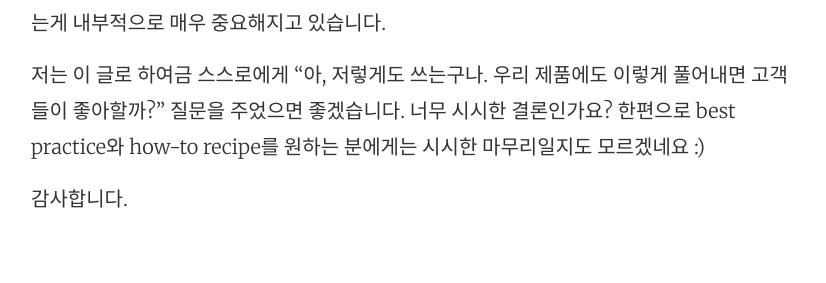
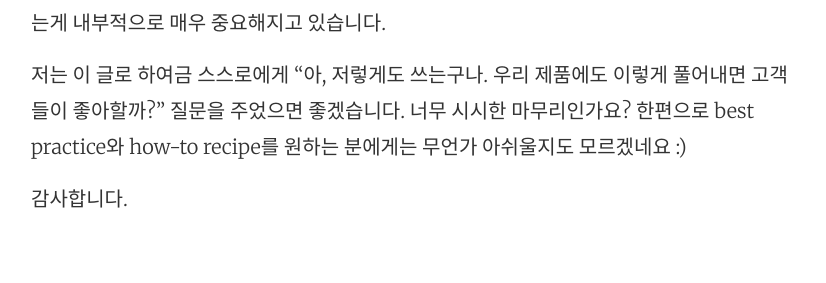
Before and after one commit to mintpresso/mintpresso.github.io, a Jekyll site: the page built from _posts/2016-07-09-changelogs-in-zari.markdown, in a window 1280 px wide and 900 px high, scrolled down 10592 px. Shown: the part 198-481 px from the top of the window, without its empty margins (225-1051 px from the left). Built offline with Jekyll 4.4.1, drawn with Linux system fonts in a browser that asks for light colours.

Commit message:
Post update: 변경내역 남기기 (Changelogs in ZARI)

```diff
--- a/_posts/2016-07-09-changelogs-in-zari.markdown
+++ b/_posts/2016-07-09-changelogs-in-zari.markdown
@@ -186,7 +186,7 @@ history reservation status created: %s이(가) %s
 
 작년까지만 해도 자리 개발팀 지표는 **속도**에 있었습니다. 2016년에 들어오면서 **성장하는 개발팀**으로 초점을 두어 지금은 매일/매주/매월/매년 같이 반복하는 요구사항분석/기획/디자인/개발/피드백까지 최대한 고객으로부터 더 많이 배우고 깨달을 수 있는 구조를 중요시하고 있습니다. 타율/성공률을 높이기 위해 부단히 노력하고 있구요. 그만큼 성공사례와 실패사례를 공유하는게 내부적으로 매우 중요해지고 있습니다.
 
-저는 이 글로 하여금 스스로에게 "아, 저렇게도 쓰는구나. 우리 제품에도 이렇게 풀어내면 고객들이 좋아할까?" 질문을 주었으면 좋겠습니다. 너무 시시한 결론인가요? 한편으로 best practice와 how-to recipe를 원하는 분에게는 시시한 마무리일지도 모르겠네요 :)
+저는 이 글로 하여금 스스로에게 "아, 저렇게도 쓰는구나. 우리 제품에도 이렇게 풀어내면 고객들이 좋아할까?" 질문을 주었으면 좋겠습니다. 너무 시시한 마무리인가요? 한편으로 best practice와 how-to recipe를 원하는 분에게는 무언가 아쉬울지도 모르겠네요 :)
 
 감사합니다.
 
```
